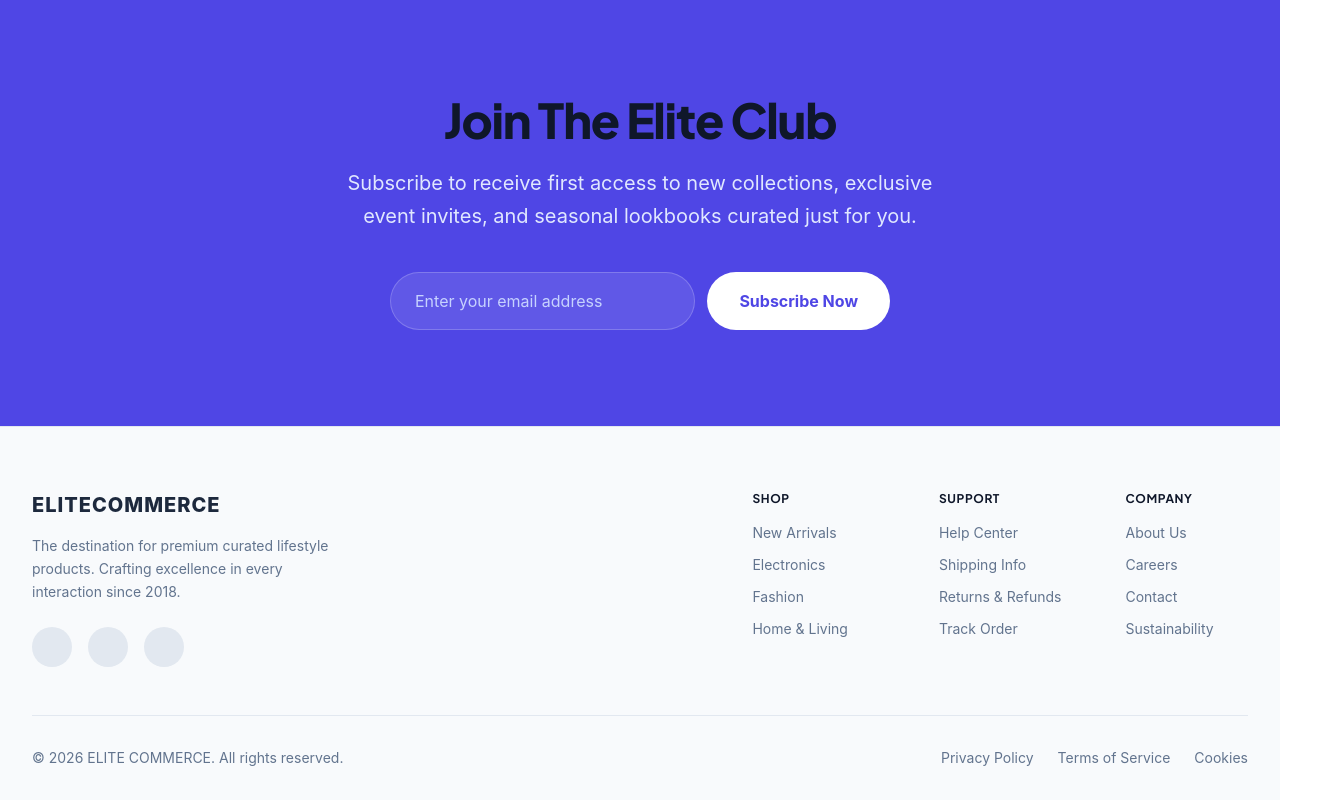
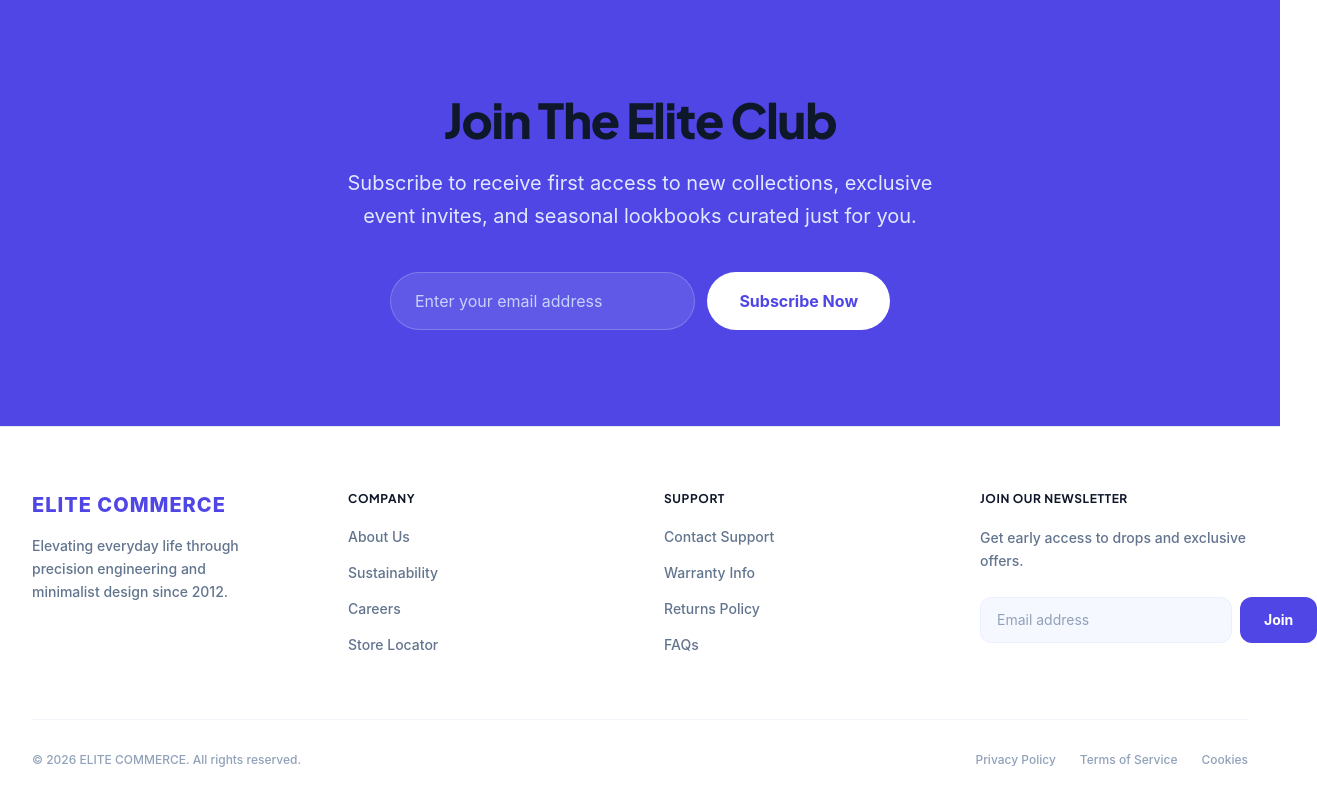
Before and after one commit to swapnilhpatil/react-ecommerce-shopping-spa-app, a Next.js app: page / in a window 1280 px wide. Shown: the part 2201-3001 px from the top of the page, 1317 px wide, since content can reach past the window. Built offline with nearby package versions, Linux system fonts and the light colour scheme.

Commit message:
ui(footer): redesign footer with 4-column layout and newsletter integration

```diff
--- a/src/components/Footer.tsx
+++ b/src/components/Footer.tsx
@@ -1,61 +1,70 @@
 import React from 'react';
 import Link from 'next/link';
 
-const Footer = () => {
+/**
+ * Footer component for the application, displaying links and copyright info.
+ *
+ * @returns {React.JSX.Element} The rendered Footer component.
+ */
+const Footer: React.FC = () => {
   return (
-    <footer className="bg-slate-50 border-t border-slate-200 pt-16 pb-8 text-slate-500 text-sm mt-auto">
+    <footer className="bg-white border-t border-slate-200 pt-16 pb-8 text-slate-500 text-sm mt-auto">
       <div className="container">
-        <div className="flex flex-col lg:flex-row justify-between gap-12 lg:gap-8 pb-12 border-b border-slate-200">
-          <div className="max-w-[320px]">
-            <span className="font-heading font-extrabold text-xl tracking-wider text-slate-800 uppercase block mb-4">ELITECOMMERCE</span>
-            <p className="leading-relaxed mb-6">
-              The destination for premium curated lifestyle products. Crafting excellence in every interaction since 2018.
+        <div className="grid grid-cols-1 md:grid-cols-2 lg:grid-cols-4 gap-12 pb-16 border-b border-slate-100">
+
+          <div className="flex flex-col gap-4 pr-8">
+            <span className="font-heading font-extrabold text-xl tracking-wider text-primary uppercase block">ELITE COMMERCE</span>
+            <p className="leading-relaxed text-slate-500 font-medium">
+              Elevating everyday life through precision engineering and minimalist design since 2012.
             </p>
-            <div className="flex gap-4">
-              {/* Social icons placeholders */}
-              <div className="w-10 h-10 rounded-full bg-slate-200 hover:bg-primary hover:text-white transition-colors cursor-pointer"></div>
-              <div className="w-10 h-10 rounded-full bg-slate-200 hover:bg-primary hover:text-white transition-colors cursor-pointer"></div>
-              <div className="w-10 h-10 rounded-full bg-slate-200 hover:bg-primary hover:text-white transition-colors cursor-pointer"></div>
-            </div>
           </div>
 
-          <div className="grid grid-cols-1 md:grid-cols-3 gap-8 w-full lg:w-auto lg:gap-16">
-            <div className="flex flex-col gap-4">
-              <h4 className="font-heading font-bold text-slate-800 tracking-wider text-xs">SHOP</h4>
-              <ul className="flex flex-col gap-3 list-none">
-                <li><Link href="/catalog" className="hover:text-primary transition-colors">New Arrivals</Link></li>
-                <li><Link href="/catalog?category=electronics" className="hover:text-primary transition-colors">Electronics</Link></li>
-                <li><Link href="/catalog?category=fashion" className="hover:text-primary transition-colors">Fashion</Link></li>
-                <li><Link href="/catalog?category=home" className="hover:text-primary transition-colors">Home & Living</Link></li>
-              </ul>
-            </div>
-            <div className="flex flex-col gap-4">
-              <h4 className="font-heading font-bold text-slate-800 tracking-wider text-xs">SUPPORT</h4>
-              <ul className="flex flex-col gap-3 list-none">
-                <li><Link href="/help" className="hover:text-primary transition-colors">Help Center</Link></li>
-                <li><Link href="/shipping" className="hover:text-primary transition-colors">Shipping Info</Link></li>
-                <li><Link href="/returns" className="hover:text-primary transition-colors">Returns & Refunds</Link></li>
-                <li><Link href="/track" className="hover:text-primary transition-colors">Track Order</Link></li>
-              </ul>
-            </div>
-            <div className="flex flex-col gap-4">
-              <h4 className="font-heading font-bold text-slate-800 tracking-wider text-xs">COMPANY</h4>
-              <ul className="flex flex-col gap-3 list-none">
-                <li><Link href="/about" className="hover:text-primary transition-colors">About Us</Link></li>
-                <li><Link href="/careers" className="hover:text-primary transition-colors">Careers</Link></li>
-                <li><Link href="/contact" className="hover:text-primary transition-colors">Contact</Link></li>
-                <li><Link href="/sustainability" className="hover:text-primary transition-colors">Sustainability</Link></li>
-              </ul>
-            </div>
+          <div className="flex flex-col gap-5">
+            <h4 className="font-heading font-bold text-slate-900 tracking-wider text-xs uppercase">COMPANY</h4>
+            <ul className="flex flex-col gap-4 list-none">
+              <li><Link href="/about" className="hover:text-primary font-medium transition-colors">About Us</Link></li>
+              <li><Link href="/sustainability" className="hover:text-primary font-medium transition-colors">Sustainability</Link></li>
+              <li><Link href="/careers" className="hover:text-primary font-medium transition-colors">Careers</Link></li>
+              <li><Link href="/stores" className="hover:text-primary font-medium transition-colors">Store Locator</Link></li>
+            </ul>
           </div>
+
+          <div className="flex flex-col gap-5">
+            <h4 className="font-heading font-bold text-slate-900 tracking-wider text-xs uppercase">SUPPORT</h4>
+            <ul className="flex flex-col gap-4 list-none">
+              <li><Link href="/contact" className="hover:text-primary font-medium transition-colors">Contact Support</Link></li>
+              <li><Link href="/warranty" className="hover:text-primary font-medium transition-colors">Warranty Info</Link></li>
+              <li><Link href="/returns" className="hover:text-primary font-medium transition-colors">Returns Policy</Link></li>
+              <li><Link href="/faq" className="hover:text-primary font-medium transition-colors">FAQs</Link></li>
+            </ul>
+          </div>
+
+          <div className="flex flex-col gap-5">
+            <h4 className="font-heading font-bold text-slate-900 tracking-wider text-xs uppercase">JOIN OUR NEWSLETTER</h4>
+            <p className="leading-relaxed text-slate-500 font-medium mb-1">
+              Get early access to drops and exclusive offers.
+            </p>
+            <form className="flex gap-2">
+              <input
+                type="email"
+                placeholder="Email address"
+                className="flex-1 bg-indigo-50/50 border border-indigo-100/50 text-slate-800 placeholder-slate-400 px-4 py-3 rounded-xl text-sm outline-none focus:ring-2 focus:ring-primary/20 transition-all"
+                required
+              />
+              <button type="submit" className="bg-primary text-white font-bold px-6 py-3 rounded-xl hover:bg-primary/90 transition-colors">
+                Join
+              </button>
+            </form>
+          </div>
+
         </div>
 
-        <div className="flex flex-col md:flex-row justify-between items-center pt-8 gap-4">
+        <div className="flex flex-col md:flex-row justify-between items-center pt-8 gap-4 text-xs font-medium text-slate-400">
           <p>&copy; 2026 ELITE COMMERCE. All rights reserved.</p>
           <div className="flex gap-6">
-            <Link href="/privacy" className="hover:text-primary transition-colors">Privacy Policy</Link>
-            <Link href="/terms" className="hover:text-primary transition-colors">Terms of Service</Link>
-            <Link href="/cookies" className="hover:text-primary transition-colors">Cookies</Link>
+            <Link href="/privacy" className="hover:text-slate-600 transition-colors">Privacy Policy</Link>
+            <Link href="/terms" className="hover:text-slate-600 transition-colors">Terms of Service</Link>
+            <Link href="/cookies" className="hover:text-slate-600 transition-colors">Cookies</Link>
           </div>
         </div>
       </div>
```
